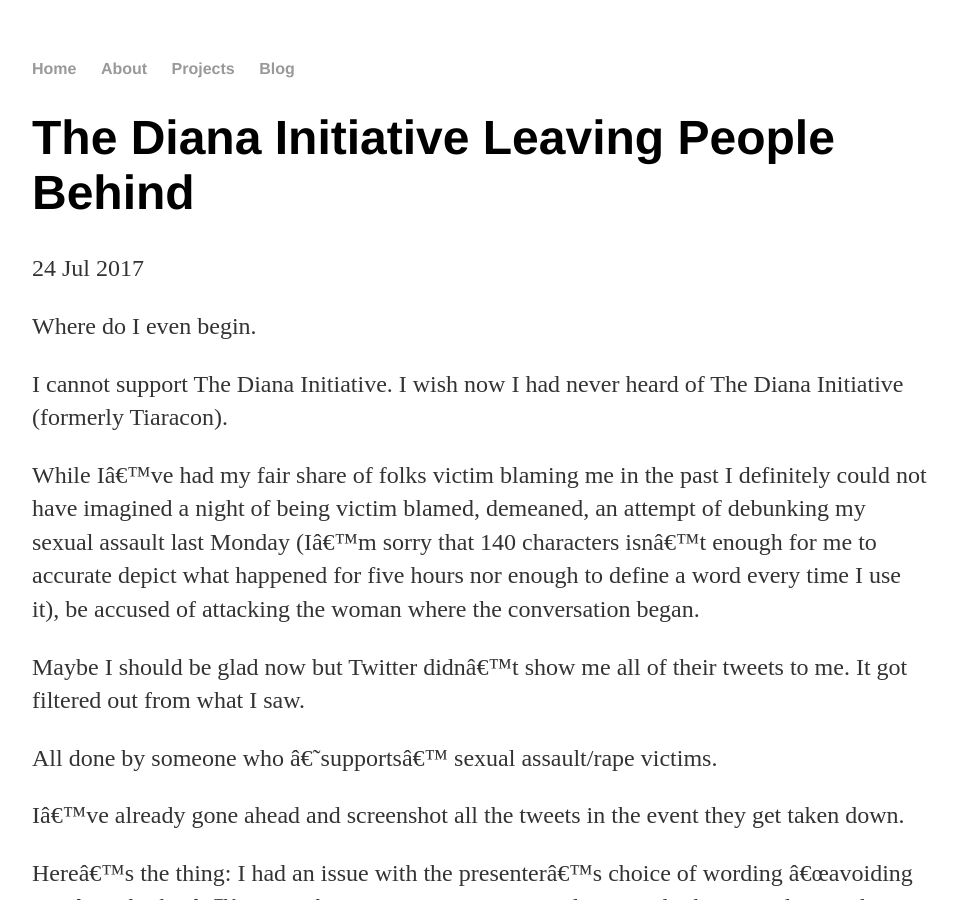
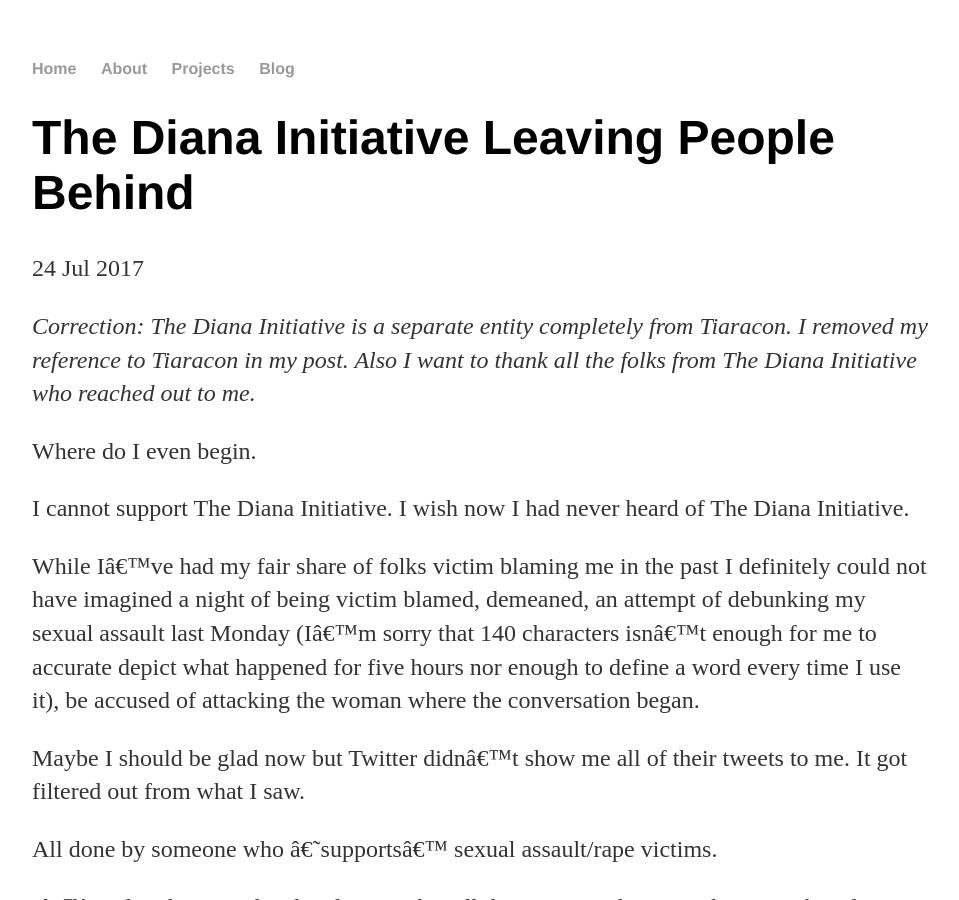
Before and after one commit to Avizc/avizc.github.io, a Jekyll site: the page built from _posts/2017-07-24-the-diana-initiative.md, in a window 1280 px wide and 900 px high. Shown: the whole window, without its empty margins (160-1119 px from the left). Built offline with Jekyll 4.4.1, drawn with Linux system fonts in a browser that asks for light colours; comment, search, counter and statistics services are not loaded.

Commit message:
Added correction

```diff
--- a/_posts/2017-07-24-the-diana-initiative.md
+++ b/_posts/2017-07-24-the-diana-initiative.md
@@ -4,9 +4,11 @@
 date: 2017-7-24
 ---
 
+*Correction: The Diana Initiative is a separate entity completely from Tiaracon. I removed my reference to Tiaracon in my post. Also I want to thank all the folks from The Diana Initiative who reached out to me.*
+
 Where do I even begin.
 
-I cannot support The Diana Initiative. I wish now I had never heard of The Diana Initiative (formerly Tiaracon).
+I cannot support The Diana Initiative. I wish now I had never heard of The Diana Initiative.
 
 While I've had my fair share of folks victim blaming me in the past I definitely could not have imagined a night of being victim blamed, demeaned, an attempt of debunking my sexual assault last Monday (I'm sorry that 140 characters isn't enough for me to accurate depict what happened for five hours nor enough to define a word every time I use it), be accused of attacking the woman where the conversation began.
 
```
